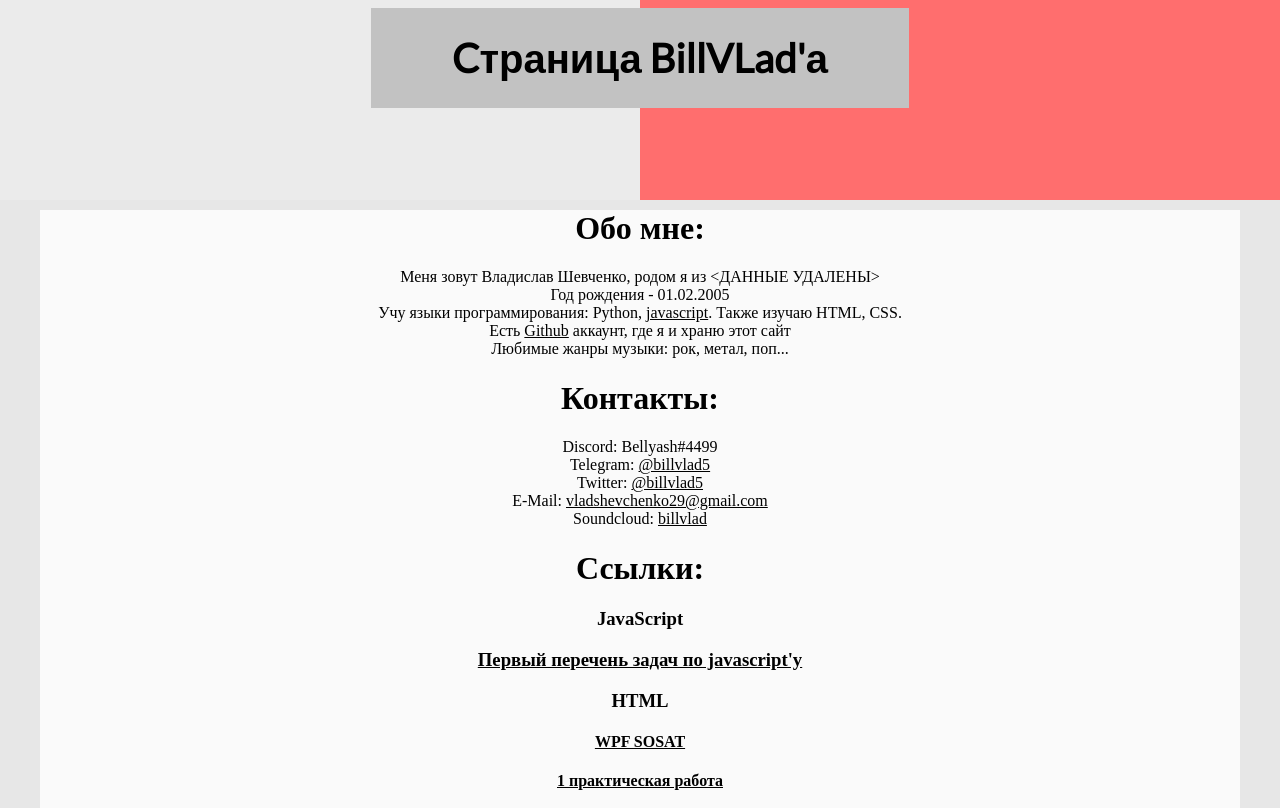
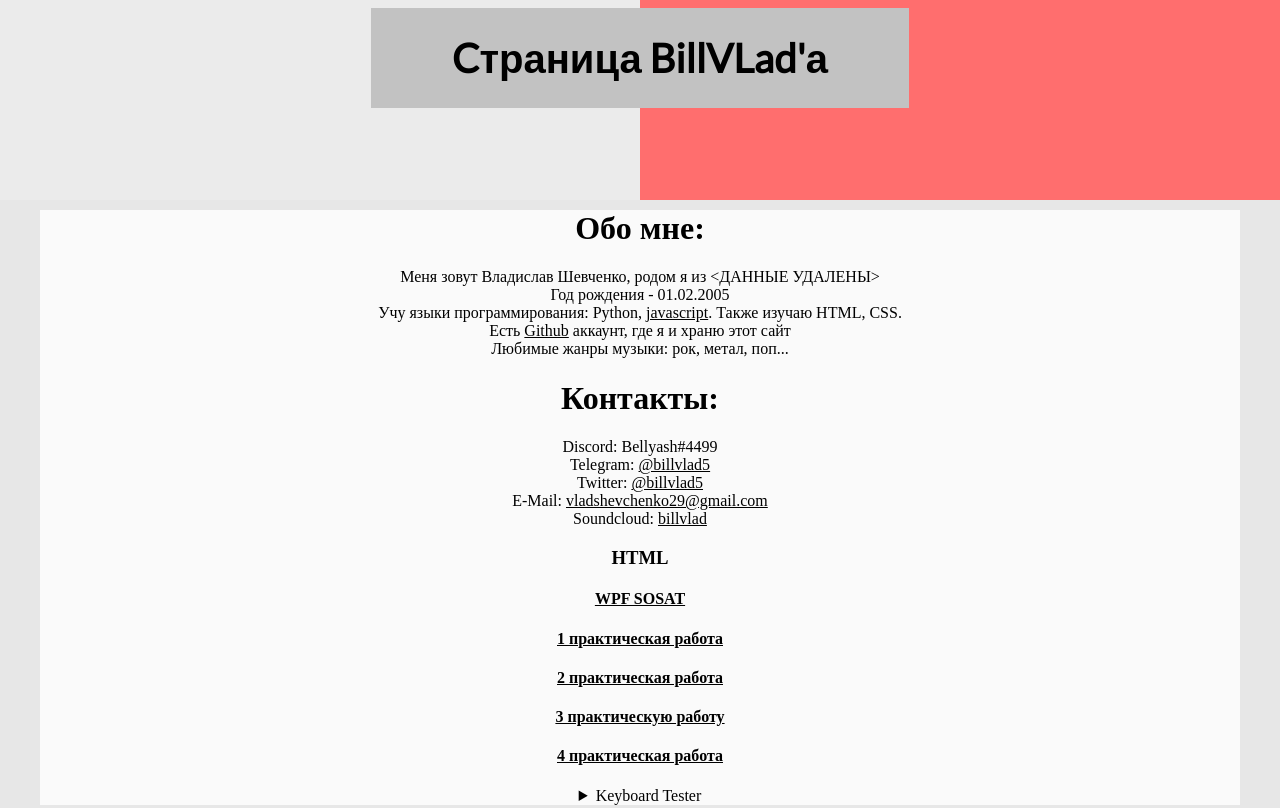
Before and after one commit to BillVlad/billvlad.github.io, a plain HTML site: page index.html in a window 1280 px wide. Shown: the top 808 px of the page. Drawn offline with Linux system fonts and the light colour scheme.

Commit message:
Убрал ссылку на JS

```diff
--- a/index.html
+++ b/index.html
@@ -39,11 +39,6 @@
             </p>
         </div>
         <div class="pr">
-            <h1>Ссылки:</h1>
-            <h3>JavaScript</h3>
-            <h3><a href="https://github.com/BillVlad/tasksbill.github.io/releases">Первый перечень задач по
-                    javascript'у</a>
-            </h3>
             <h3>HTML</h3>
             <h4><a href="#" onclick="openRequestedPopup()">WPF SOSAT</a></h4>
             <h4><a href=html/pr1.html>1 практическая работа</a> </h4>
```
